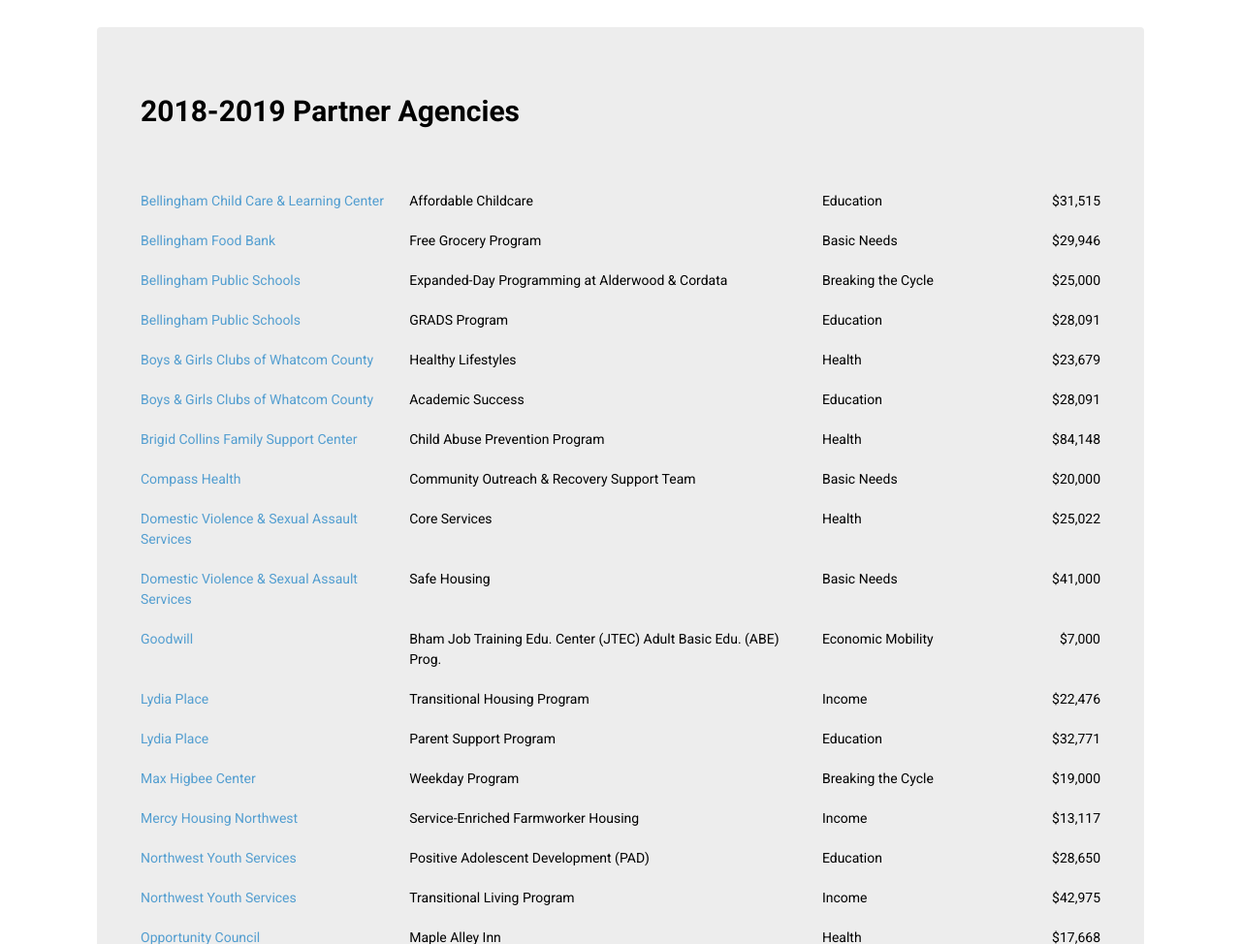
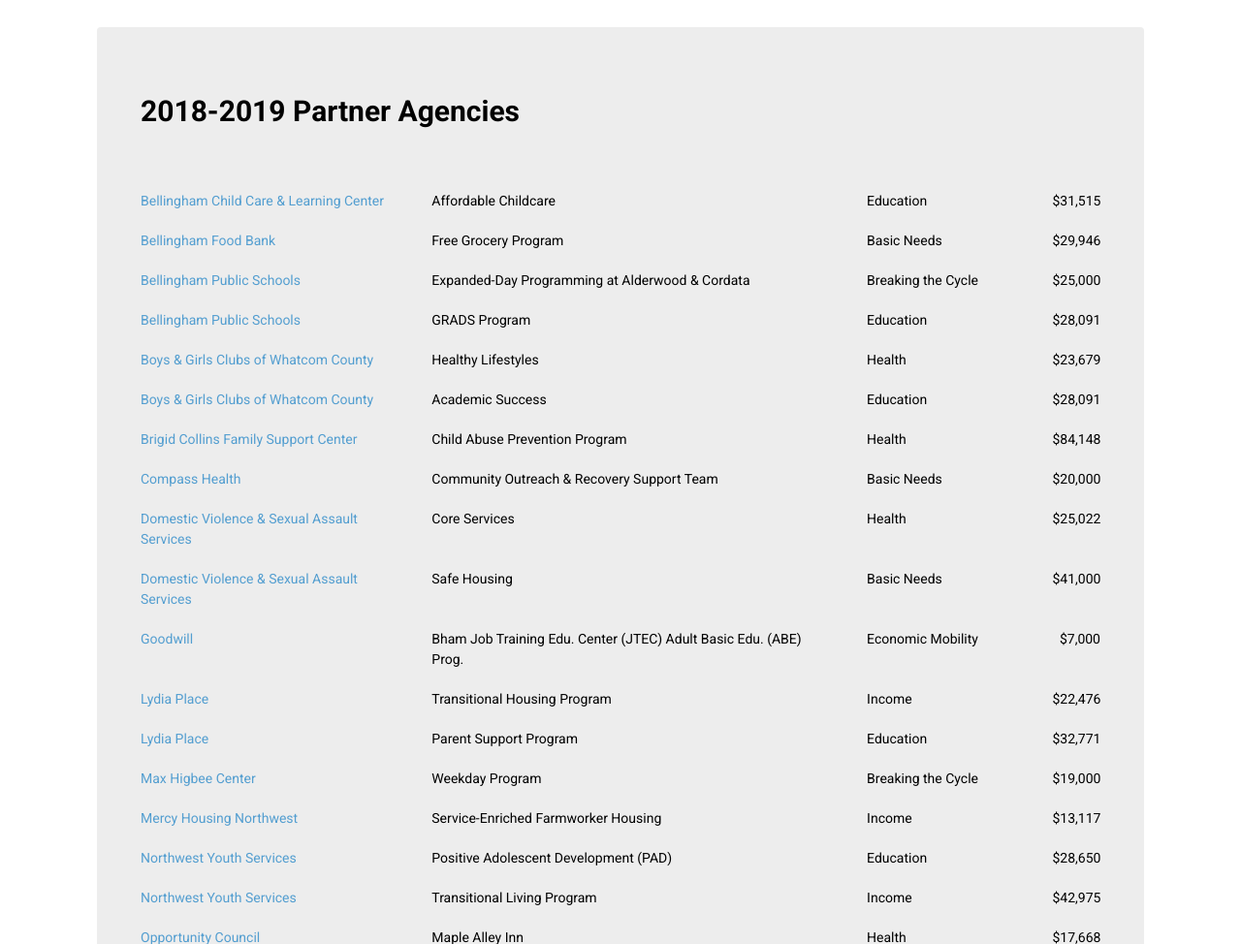
Before and after one commit to lukehtravis/unitedwaywhatcom, a PHP site: page /5.4-other-partner-agencies.php in a window 1280 px wide. Shown: the part 527-1501 px from the top of the page at 97% size. Run offline with PHP 8.4, Linux system fonts and the light colour scheme.

Commit message:
adjusted partner agencies table again

```diff
--- a/assets/css/_src/views/other-partner-agencies.scss
+++ b/assets/css/_src/views/other-partner-agencies.scss
@@ -103,14 +103,14 @@
       }
     }
     .partner-agencies-column:nth-of-type(3) {
-      width: 19%;
+      width: 15%;
       @include breakpoint(phoneonly) {
         width: 100%;
       }
     }
     .partner-agencies-column:nth-of-type(4) {
       text-align: right;
-      width: 8%;
+      width: 5%;
       @include breakpoint(phoneonly) {
         width: 100%;
         text-align: left;
--- a/assets/css/main.css
+++ b/assets/css/main.css
@@ -3934,13 +3934,13 @@ footer {
       .partner-agencies .partner-agencies-box .partner-agencies-column:nth-of-type(2), .partner-agencies .partner-agencies-box .partner-agencies-column:nth-of-type(3) {
         width: 100%; } }
   .partner-agencies .partner-agencies-box .partner-agencies-column:nth-of-type(3) {
-    width: 19%; }
+    width: 15%; }
     @media only screen and (min-width: 1px) and (max-width: 515px) {
       .partner-agencies .partner-agencies-box .partner-agencies-column:nth-of-type(3) {
         width: 100%; } }
   .partner-agencies .partner-agencies-box .partner-agencies-column:nth-of-type(4) {
     text-align: right;
-    width: 8%; }
+    width: 5%; }
     @media only screen and (min-width: 1px) and (max-width: 515px) {
       .partner-agencies .partner-agencies-box .partner-agencies-column:nth-of-type(4) {
         width: 100%;
```
